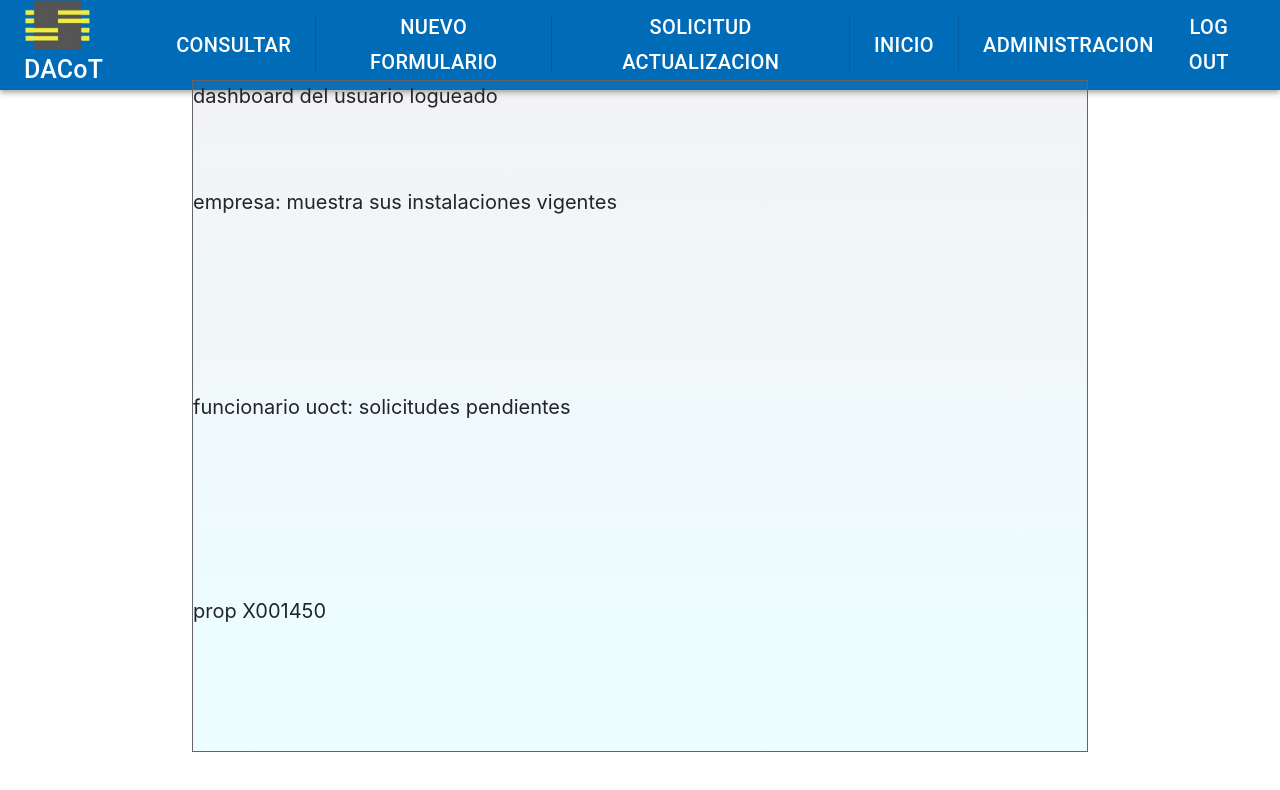
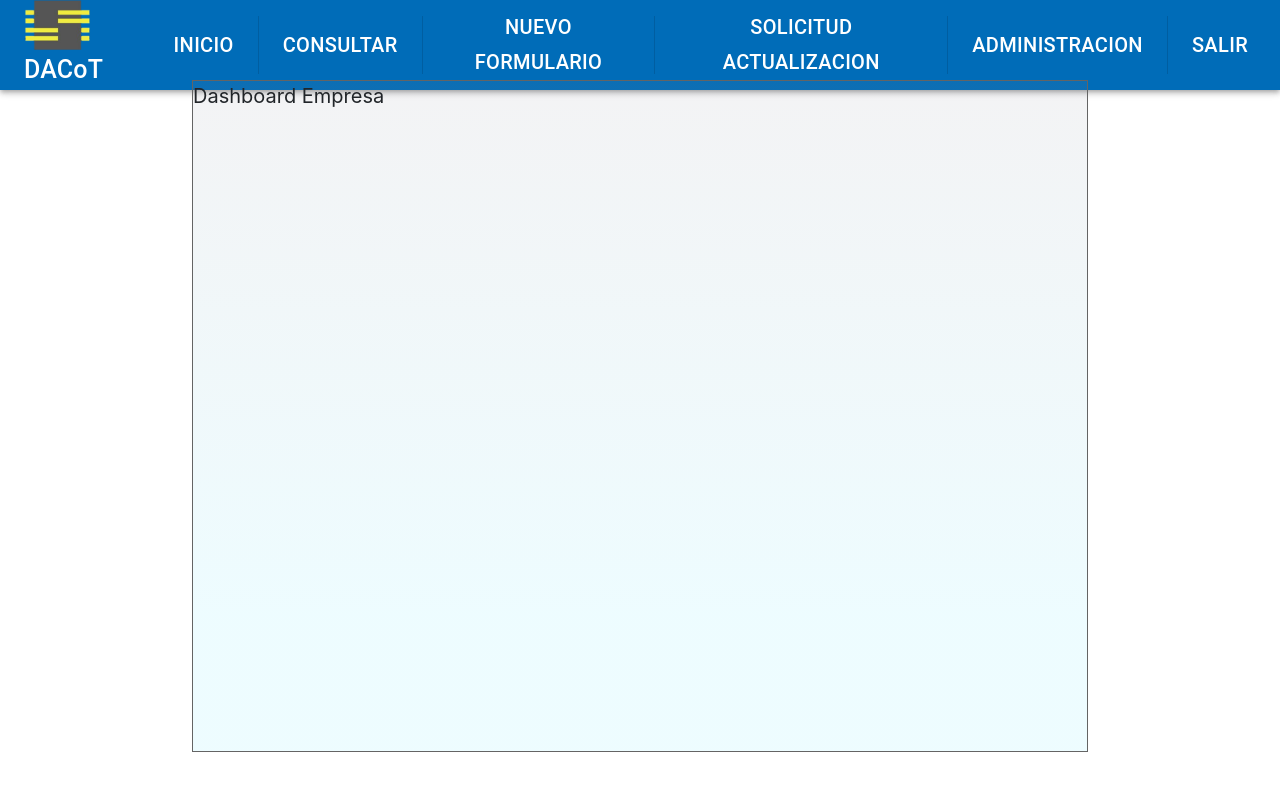
Before and after one commit to DACoT-UOCT/frontend, a React (Create React App) app: page / in a window 1280 px wide. Shown: the top 790 px of the page. Built offline with nearby package versions, Linux system fonts and the light colour scheme.

Commit message:
Una modificación en Dashboard y un intento de diferenciar login

```diff
--- a/src/components/App.js
+++ b/src/components/App.js
@@ -7,7 +7,6 @@ import ConsultaSemaforo from "./Consulta/ConsultaInstalacion";
 import Login from "./Login/Login";
 import { initialState, reducer } from "./Login/LoginReducer";
 import { BrowserRouter as Router, Switch, Route } from "react-router-dom";
-import { Link } from "react-router-dom";
 import NuevaActualizacion from "./SolicitudActualizacionNueva/NuevaActualizacion";
 import Dashboard from "./Dashboards/Dashboard";
 import Administracion from "./Administracion/Administracion";
@@ -17,7 +16,7 @@ export const DispatchContext = React.createContext();
 
 const App = () => {
   const [state, dispatch] = useImmerReducer(reducer, initialState);
-  const { username, password, isLoading, error, isLoggedIn } = state;
+  const { username, password, isLoading, error, isLoggedIn, rol } = state;
   return (
     <DispatchContext.Provider value={dispatch}>
       <StateContext.Provider value={state}>
@@ -35,7 +34,7 @@ const App = () => {
                   path="/nuevo/actualizacion"
                   component={() => <NuevaActualizacion id="X001450" />}
                 />
-                <Route path="/" component={() => <Dashboard id="X001450" />} />
+                <Route path="/" component={() => <Dashboard id="X001450" rol={rol} />} />
               </Switch>
             </div>
           )}
--- /dev/null
+++ b/src/components/Dashboards/DashEmpresa.js
@@ -0,0 +1,16 @@
+import React, { useEffect } from "react";
+import { useImmerReducer } from "use-immer";
+import axios from "axios";
+
+export const StateContext = React.createContext();
+export const DispatchContext = React.createContext();
+
+const DashEmpresa = () => {
+  return (
+    <div className="grid-item consulta-semaforo">
+      <p>Dashboard Empresa</p>
+    </div>
+  );
+};
+
+export default DashEmpresa;
--- a/src/components/Dashboards/Dashboard.js
+++ b/src/components/Dashboards/Dashboard.js
@@ -1,8 +1,7 @@
 import React, { useEffect } from "react";
 import { useImmerReducer } from "use-immer";
-
-import { Form, Row, Col, Button, Input, FormGroup } from "reactstrap";
-import PreviewInstalacion from "../shared/PreviewInstalacion";
+import { initialState, reducer } from "../Login/LoginReducer";
+import DashEmpresa from "./DashEmpresa";
 import axios from "axios";
 
 export const StateContext = React.createContext();
@@ -78,12 +77,14 @@ const Dashboard = (props) => {
   //   }, [isLoading]);
 
   return (
-    <div className="grid-item consulta-semaforo">
-      <p>dashboard del usuario logueado</p>
-      <p>empresa: muestra sus instalaciones vigentes</p>
-      <p>funcionario uoct: solicitudes pendientes </p>
-      <p>prop {props.id}</p>
-    </div>
+      props.rol=="empresa" ? (
+        <DashEmpresa/>
+      ) : (
+        <div className="grid-item consulta-semaforo">
+          <p>funcionario uoct: solicitudes pendientes </p>
+          <p>prop {props.id}</p>
+        </div>
+      )
   );
 };
 
--- a/src/components/Login/Login.js
+++ b/src/components/Login/Login.js
@@ -21,7 +21,7 @@ const LoginForm = () => {
     //aqui se redirige a google y se compara la respuesta con la lista de correos válidos
     return new Promise((resolve, reject) => {
       setTimeout(() => {
-        if (username == "1") resolve();
+        if (username == "1" || username == "empresa") resolve();
         else reject();
       }, 1000);
     });
@@ -43,8 +43,8 @@ const LoginForm = () => {
   };
   return (
     //logo ministerio + formulario de ingreso con google
-    <div class="login-page">
-      <div class="form">
+    <div className="login-page">
+      <div className="form">
         <Form onSubmit={submitClick}>
           {isLoading ? (
             <div className="ldg-ellipsis-log">
--- a/src/components/Login/LoginReducer.js
+++ b/src/components/Login/LoginReducer.js
@@ -22,8 +22,11 @@ export function reducer(draft, action) {
     case "success": {
       draft.isLoggedIn = true;
       draft.isLoading = false;
+      draft.password = "";
+      if (draft.username == "empresa") draft.rol = "empresa";
+      else draft.rol = "otro";
       draft.username = "";
-      draft.password = "";
+      console.log(draft.rol);
       return;
     }
     case "error": {
--- a/src/components/shared/Header.js
+++ b/src/components/shared/Header.js
@@ -44,6 +44,10 @@ const Header = () => {
             DACoT
           </Typography>
           <div className={classes.grow} />
+          <Link className="links" href="/">
+            <Button color="inherit">Inicio</Button>
+          </Link>
+          <Divider orientation="vertical" flexItem />
           <Link className="links" href="/consulta">
             <Button color="inherit">Consultar</Button>
           </Link>
@@ -56,18 +60,15 @@ const Header = () => {
             <Button color="inherit">Solicitud actualizacion</Button>
           </Link>
           <Divider orientation="vertical" flexItem />
-          <Link className="links" href="/">
-            <Button color="inherit">Inicio</Button>
-          </Link>
-          <Divider orientation="vertical" flexItem />
           <Link className="links" href="/administracion">
             <Button color="inherit">Administracion</Button>
           </Link>
+          <Divider orientation="vertical" flexItem />
           <Link className="links" href="/">
             <Button
               color="inherit"
               onClick={() => dispatch({ type: "logOut" })}>
-              Log Out
+              SALIR
             </Button>
           </Link>
         </Toolbar>
```
